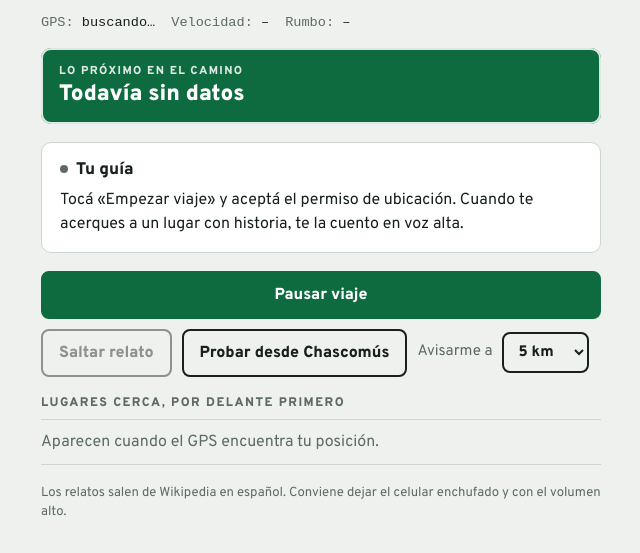
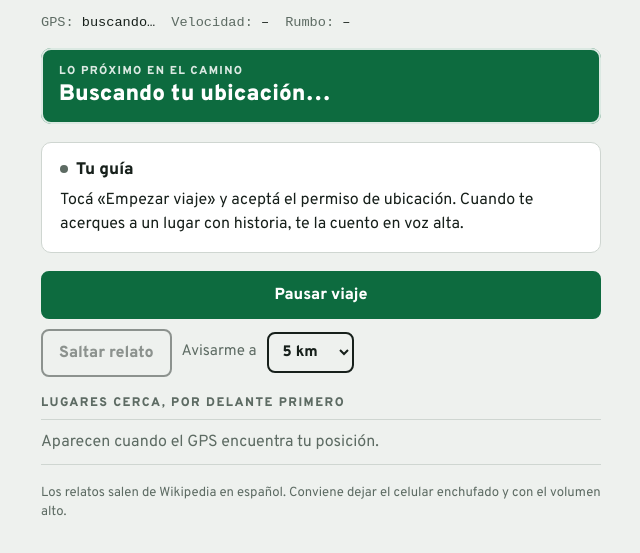
Before and after one commit to Lucasvalotta/guia-de-ruta, a plain HTML site: page index.html in a window 1280 px wide. Both pictures are taken after a click on the button "Empezar viaje". Shown: the part 85-638 px from the top of the page, without its empty margins (319-959 px from the left). Drawn offline with Linux system fonts and the light colour scheme; a web font is replaced by a local one.

Commit message:
Quitar el modo de prueba desde Chascomús
Co-Authored-By: Claude Opus 5.5 <noreply@anthropic.com>
Claude-Session: https://claude.ai/code/session_01XFvZdtDEVJDBYMrEP4kX3U

```diff
--- a/index.html
+++ b/index.html
@@ -94,7 +94,6 @@ label.opt select{padding:8px 10px;font-size:.95rem}
   <div class="controls">
     <button class="primary" id="go">Empezar viaje</button>
     <button id="skip" disabled>Saltar relato</button>
-    <button id="demo">Probar desde Chascomús</button>
     <label class="opt" for="radius">Avisarme a
       <select id="radius"><option value="2">2 km</option><option value="5" selected>5 km</option><option value="10">10 km</option></select>
     </label>
@@ -228,11 +227,11 @@ $("go").onclick=()=>{
   if(watchId!=null){navigator.geolocation.clearWatch(watchId);watchId=null;wake?.release?.();$("go").textContent="Empezar viaje";$("gps").textContent="apagado";return;}
   if(!("geolocation" in navigator)){$("gText").textContent="Este navegador no puede usar el GPS.";return;}
   $("gps").textContent="buscando…";
+  pos=null;anchor=null;heading=null;lastFetch=null;places=[];
+  $("nextName").textContent="Buscando tu ubicación…";$("nextDist").textContent="";
   watchId=navigator.geolocation.watchPosition(onPos,onErr,{enableHighAccuracy:true,maximumAge:5000,timeout:30000});
   keepAwake();$("go").textContent="Pausar viaje";
 };
-$("demo").onclick=()=>{unlockVoice();heading=null;anchor=null;
-  onPos({coords:{latitude:-35.5772,longitude:-58.0115,accuracy:10,speed:null,heading:null}});};
 $("skip").onclick=()=>{speaking=false;if("speechSynthesis" in window)speechSynthesis.cancel();};
 $("radius").onchange=update;
 </script>
```
